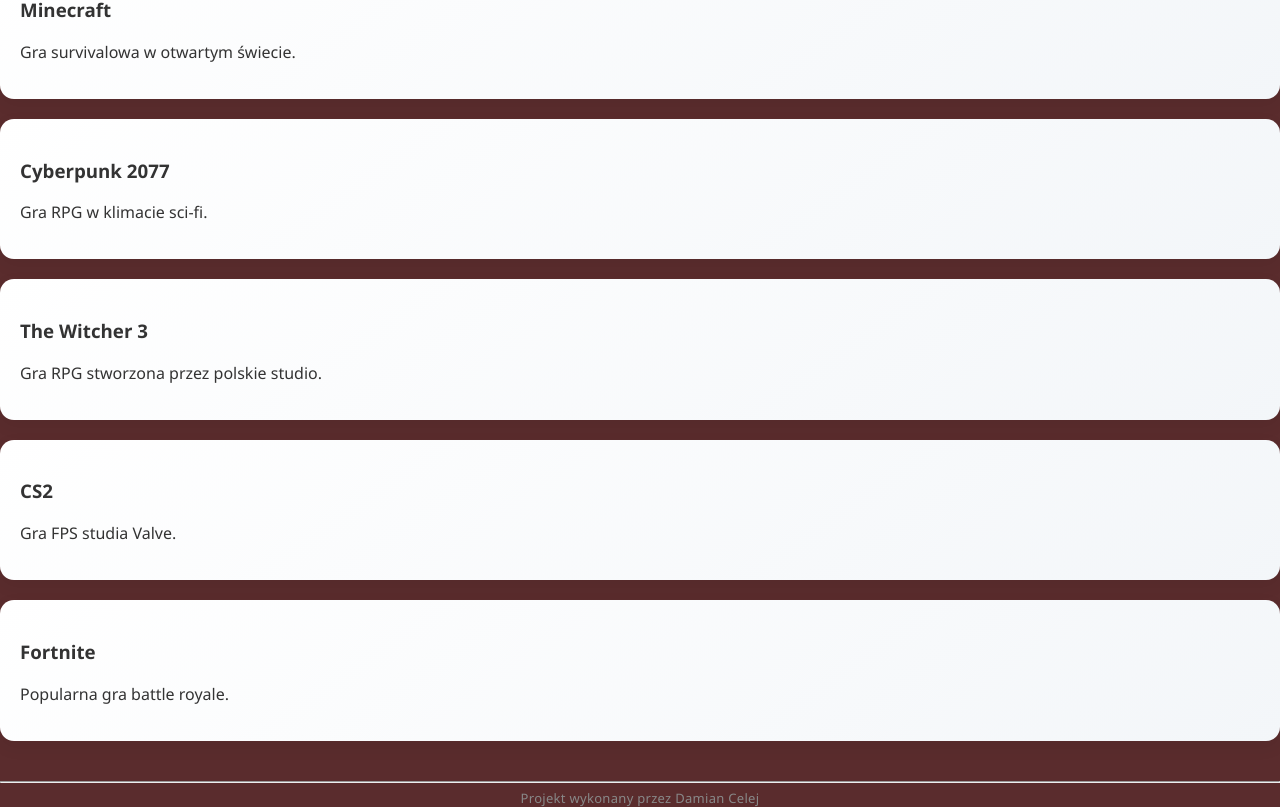
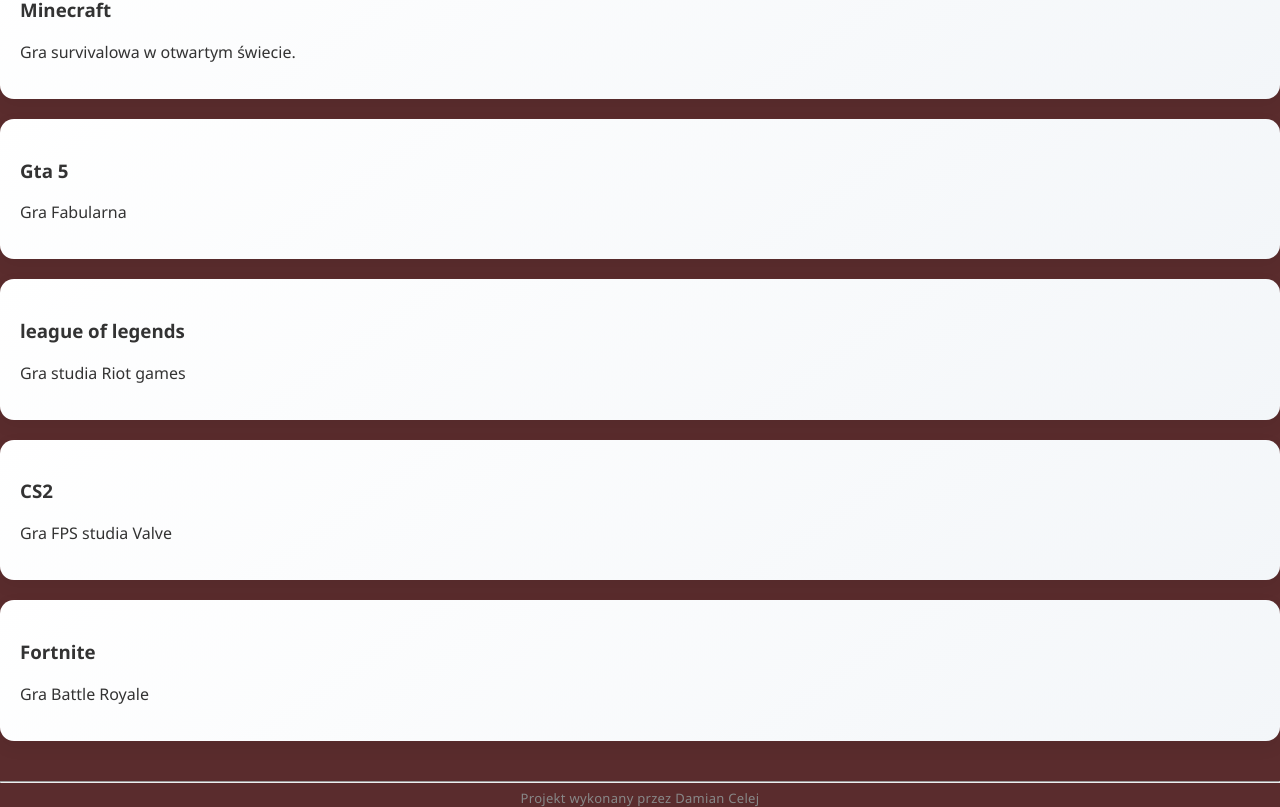
Before and after one commit to Damian-565/Damian-Celej-Strona_o_Grach, a React (Create React App) app: page / in a window 1280 px wide. Shown: the part 337-1144 px from the top of the page. Built offline with nearby package versions, Linux system fonts and the light colour scheme.

Commit message:
Update index.js

```diff
--- a/src/index.js
+++ b/src/index.js
@@ -7,10 +7,10 @@
 
 const listaGier = [
  ["Minecraft","Gra survivalowa w otwartym świecie."],
- ["Cyberpunk 2077","Gra RPG w klimacie sci-fi."],
- ["The Witcher 3","Gra RPG stworzona przez polskie studio."],
- ["CS2","Gra FPS studia Valve."],
- ["Fortnite","Popularna gra battle royale."]
+ ["Gta 5","Gra Fabularna"],
+ ["league of legends","Gra studia Riot games"],
+ ["CS2","Gra FPS studia Valve"],
+ ["Fortnite","Gra Battle Royale"]
 ]
 
 const listaHasel = [
```
